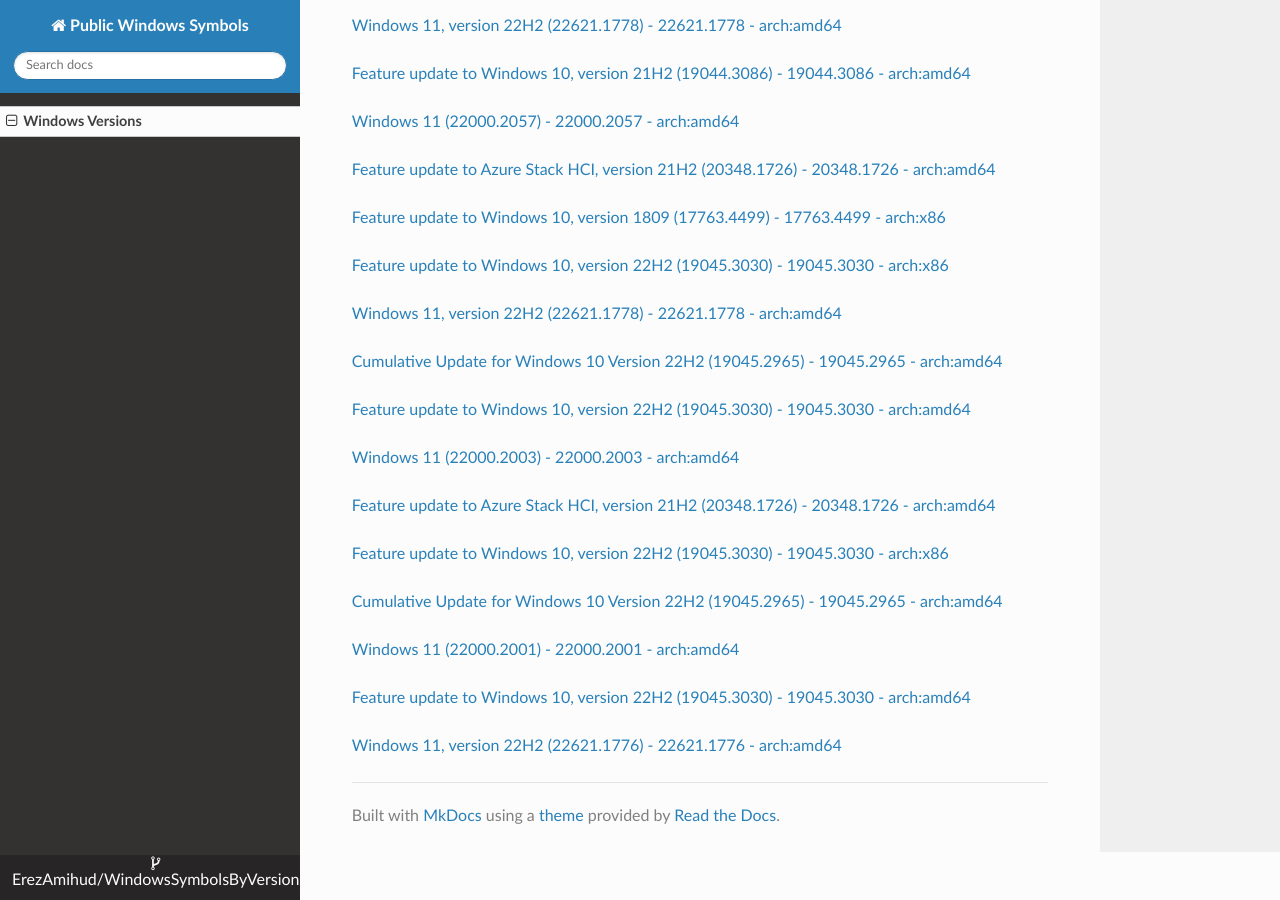
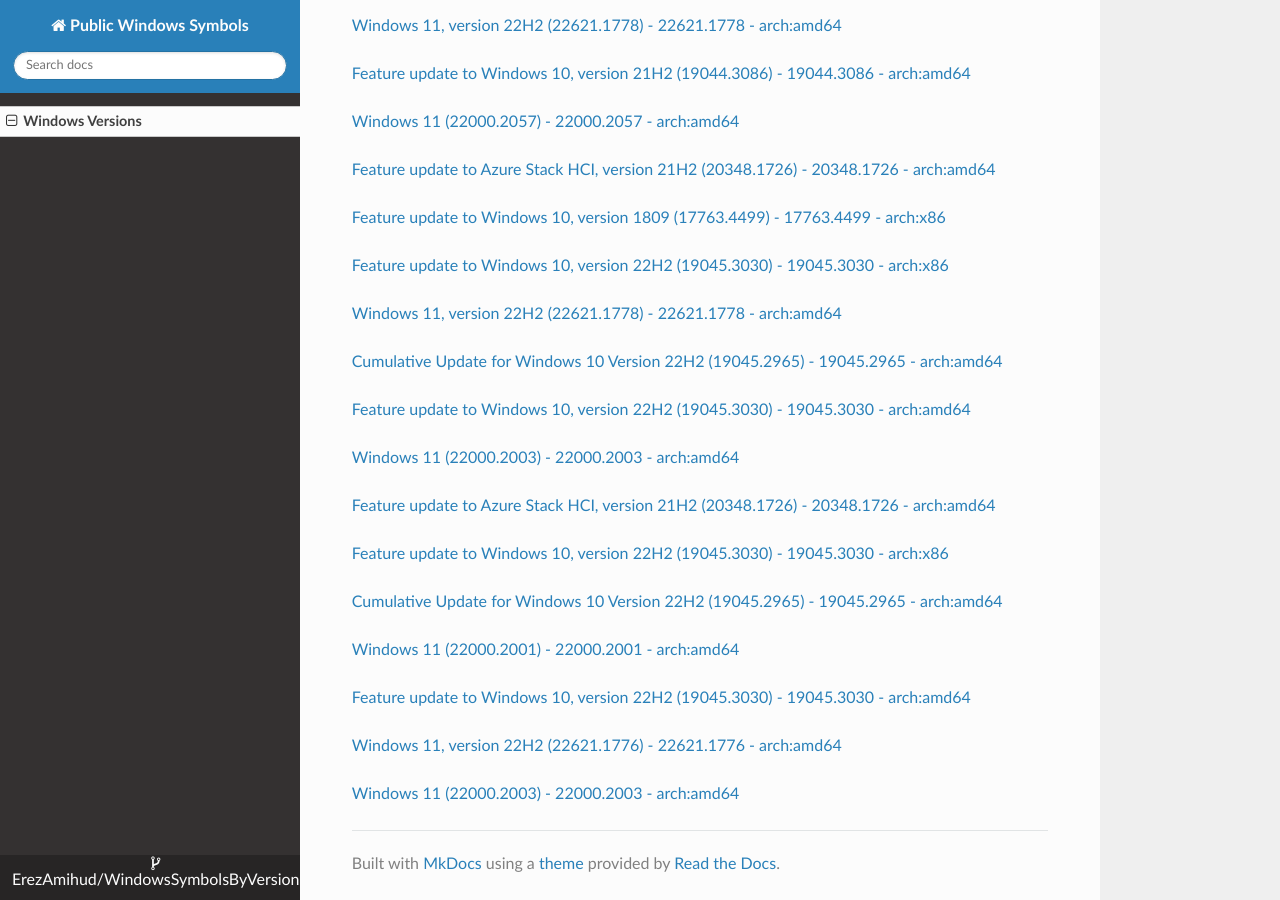
Before and after one commit to ErezAmihud/WindowsSymbolsByVersion, an MkDocs documentation site: the page built from docs/index.md, in a window 1280 px wide and 900 px high, scrolled down 30941 px. Built offline with MkDocs 1.6.1, drawn with Linux system fonts in a browser that asks for light colours; nearby versions of some CDN libraries.

Commit message:
Automated commit, add manifest for 44ec6209-1796-4c40-acd7-b81b90d98398

```diff
--- a/docs/index.md
+++ b/docs/index.md
@@ -1780,3 +1780,6 @@
 
 
 [Windows 11, version 22H2 (22621.1776) - 22621.1776 - arch:amd64](https://github.com/ErezAmihud/WindowsSymbolsByVersion/blob/main/manifests/ebe1f736-cf93-46ef-9ecb-6c549a31f20e.manifest)
+
+
+[Windows 11 (22000.2003) - 22000.2003 - arch:amd64](https://github.com/ErezAmihud/WindowsSymbolsByVersion/blob/main/manifests/44ec6209-1796-4c40-acd7-b81b90d98398.manifest)
```
Also changed, not shown: process_builds.json (+1 -1 lines).
